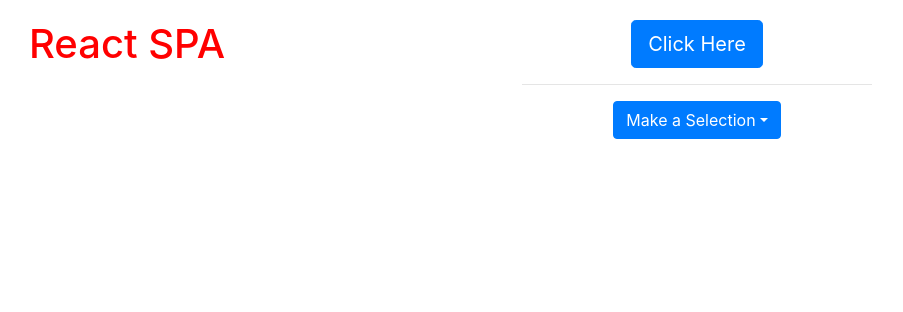
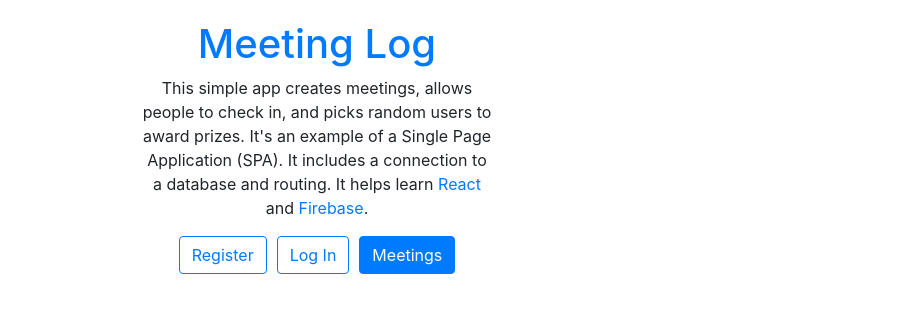
Before and after one commit to robert-laws/learning-sep-2019-react-spa, a React (Create React App) app: page / in a window 1280 px wide. Shown: the top 312 px of the page, without its empty margins (253-1156 px from the left). Built offline with nearby package versions, Linux system fonts and the light colour scheme.

Commit message:
refactor to sync with course content

```diff
--- a/src/App.js
+++ b/src/App.js
@@ -1,57 +1,12 @@
 import React, { Component } from 'react';
-
-import { Container, Row, Col, Button } from 'reactstrap';
-import { Dropdown, DropdownToggle, DropdownMenu, DropdownItem } from 'reactstrap';
+import Home from './components/home/home.component';
 
 import './App.scss';
 
 export default class App extends Component {
-  constructor() {
-    super();
-
-    this.state = {
-      selection: '',
-      dropdownOpen: false
-    }
-  }
-
-  toggle = () => {
-    this.setState(prevState => ({
-      dropdownOpen: !prevState.dropdownOpen
-    }))
-  }
-
-  handleClick = (event) => {
-    this.setState({
-      selection: event.target.name
-    })
-  }
-
   render() {
     return (
-      <Container className='App text-center'>
-        <Row className='justify-content-center'>
-          <Col sm='8'>
-            <h1>React SPA</h1>
-            <p>{this.state.selection}</p>
-          </Col>
-          <Col sm='4'>
-            <Button color="primary" size="lg">Click Here</Button>
-            <hr />
-            <Dropdown isOpen={this.state.dropdownOpen} toggle={this.toggle}>
-              <DropdownToggle color="primary" caret>
-                Make a Selection
-              </DropdownToggle>
-              <DropdownMenu>
-                <DropdownItem name="Germany" onClick={this.handleClick}>Germany</DropdownItem>
-                <DropdownItem name="France" onClick={this.handleClick}>France</DropdownItem>
-                <DropdownItem name="Spain" onClick={this.handleClick}>Spain</DropdownItem>
-                <DropdownItem name="Italy" onClick={this.handleClick}>Italy</DropdownItem>
-              </DropdownMenu>
-            </Dropdown>
-          </Col>
-        </Row>
-      </Container>
+      <Home />
     );
   }
 }
--- a/src/App.scss
+++ b/src/App.scss
@@ -1,7 +1,3 @@
 .App {
   margin: 20px 0;
-
-  h1 {
-    color: red;
-  }
 }
--- /dev/null
+++ b/src/components/home/home.component.jsx
@@ -0,0 +1,26 @@
+import React, { Component } from 'react';
+import { Container, Row, Col, Button } from 'reactstrap';
+
+import './home.styles.scss';
+
+class Home extends Component {
+  render() {
+    return (
+      <Container className='App text-center'>
+        <Row className='justify-content-center'>
+          <Col sm='4'>
+            <h1 className='text-primary'>Meeting Log</h1>
+            <p>This simple app creates meetings, allows people to check in, and picks random users to award prizes. It's an example of a Single Page Application (SPA). It includes a connection to a database and routing. It helps learn <a href="https://reactjs.org">React</a> and <a href="https://firebase.google.com">Firebase</a>.</p>
+          </Col>
+        </Row>
+        <Row className='justify-content-center'>
+          <Button color="primary" outline size="md">Register</Button>
+          <Button color="primary" outline size="md">Log In</Button>
+          <Button color="primary" size="md">Meetings</Button>
+        </Row>
+      </Container>
+    )
+  }
+}
+
+export default Home;
--- /dev/null
+++ b/src/components/home/home.styles.scss
@@ -0,0 +1,3 @@
+button {
+  margin: 0 5px;
+}
```
